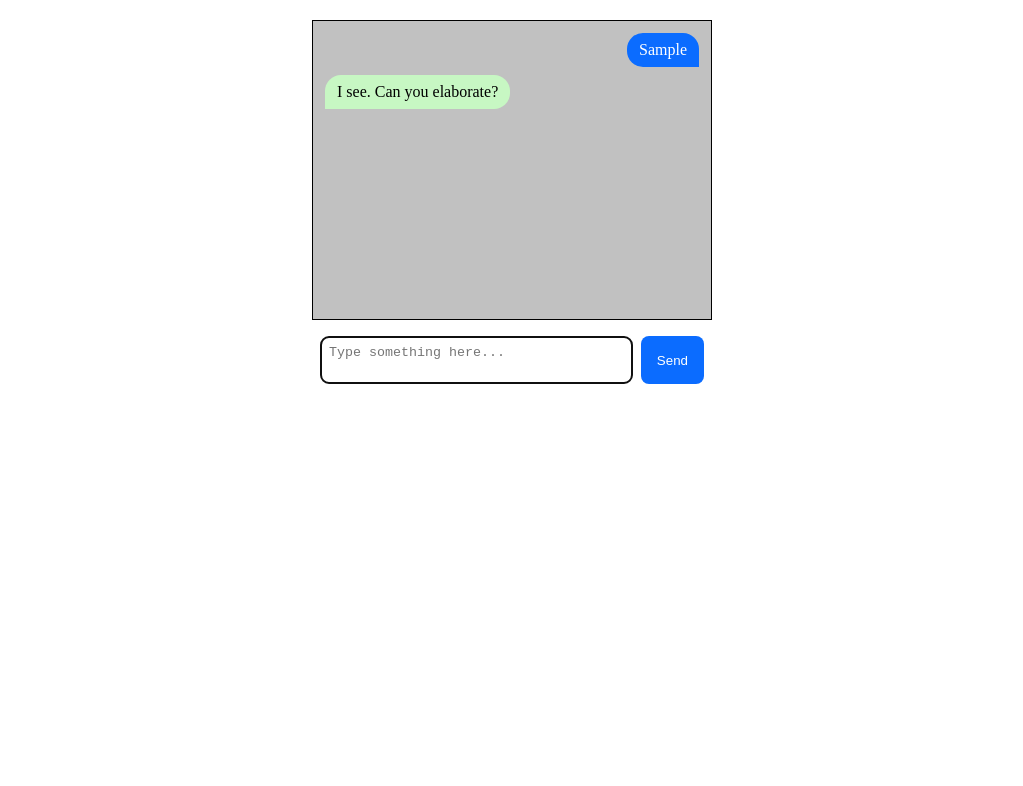
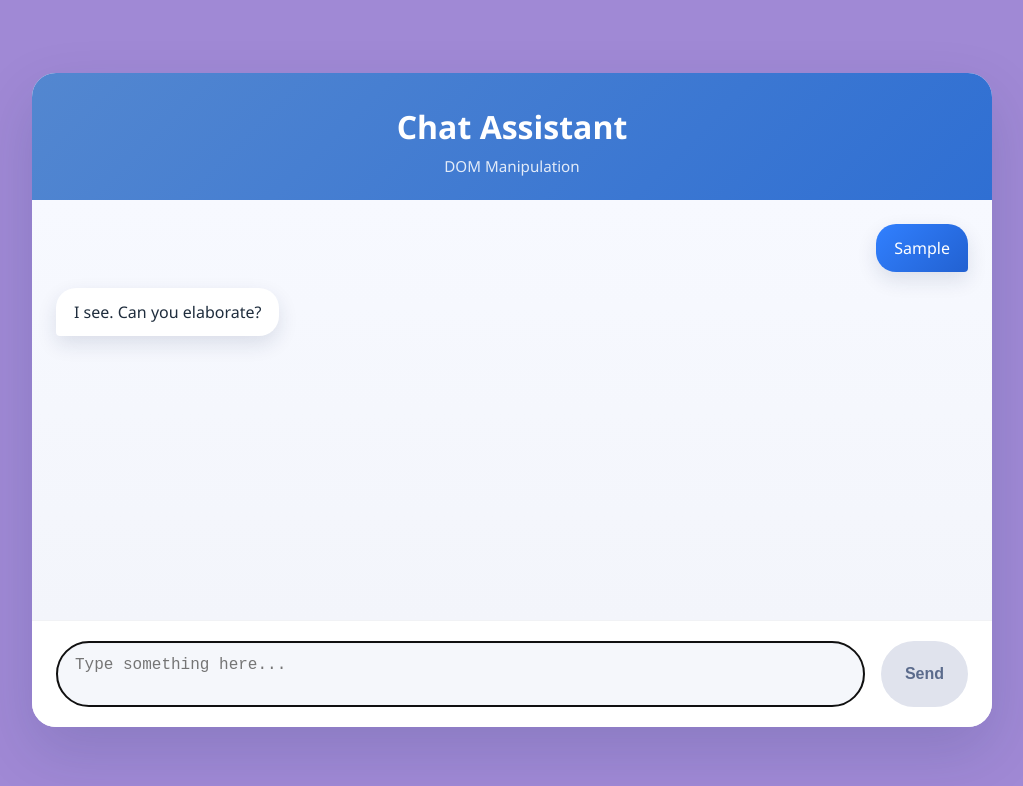
Before and after one commit to Gable0/lab6-components, a plain HTML site: page chat-dom/index.html in a window 1280 px wide. Both pictures are taken after typing "Sample" into the empty fields and a click on the button "Send". Shown: the whole page, without its empty margins (128-1151 px from the left). Drawn offline with Linux system fonts and the light colour scheme.

Commit message:
feature: more css and html changes to DOM approach, fixed elizas 'I think' prompts to work correctly

```diff
--- a/chat-dom/index.html
+++ b/chat-dom/index.html
@@ -8,6 +8,10 @@
     </head>
     <body>
         <div class="chat-container">
+            <div class="chat-header">
+                <h1>Chat Assistant</h1>
+                <p>DOM Manipulation</p>
+            </div>
             <chat-window id="chatWindow"></chat-window>
             <div class="input-container">
                 <textarea placeholder="Type something here..." rows="2" cols="60" id="messageBox"></textarea>
@@ -15,61 +19,6 @@
             </div>
         </div>
 
-        <script type="module">
-            import { getBotResponse } from '../eliza.js';
-
-            const DEBUG = false; // change to true to see console logs
-            function log(msg){ if (DEBUG) console.log(msg); }
-
-            function getResponse(message) {
-                return getBotResponse(message);
-            }
-
-            // append a message node to the chat window with either 'user' or 'bot' class
-            function appendMessage(text, who) {
-                const chatWindow = document.getElementById('chatWindow');
-                const p = document.createElement('p');
-                p.className = who; // 'user' or 'bot'
-                // use textContent to avoid injecting HTML
-                p.textContent = text;
-                chatWindow.appendChild(p);
-                // keep the latest visible
-                chatWindow.scrollTop = chatWindow.scrollHeight;
-            }
-
-            function processMessage(message) {
-                log('processing message: ' + message);
-                const response = getResponse(message || '');
-                // output bot response after a short delay to feel conversational
-                setTimeout(() => appendMessage(response, 'bot'), 150);
-            }
-
-            function send() {
-                log('sending...');
-                const messageBox = document.getElementById('messageBox');
-                const message = messageBox.value.trim();
-                if (!message) return;
-                messageBox.value = '';
-                messageBox.focus();
-                appendMessage(message, 'user');
-                processMessage(message);
-            }
-
-            function init() {
-                log('Loading App...');
-                document.getElementById('sendBtn').addEventListener('click', send);
-
-                document.getElementById('messageBox').addEventListener('keydown', (e) => { // allow Enter to send (Shift+Enter for newline)
-                    if (e.key === 'Enter' && !e.shiftKey) {
-                        e.preventDefault();
-                        send();
-                    }
-                });
-            }
-
-            window.addEventListener('DOMContentLoaded', init);
-        </script>
-
-
+        <script type="module" src="scripts.js"></script>
     </body>
 </html>
--- /dev/null
+++ b/chat-dom/scripts.js
@@ -0,0 +1,52 @@
+import { getBotResponse } from '../eliza.js';
+
+const DEBUG = false; // change to true to see console logs
+function log(msg){ if (DEBUG) console.log(msg); }
+
+function getResponse(message) {
+    return getBotResponse(message);
+}
+
+// append a message node to the chat window with either 'user' or 'bot' class
+function appendMessage(text, who) {
+    const chatWindow = document.getElementById('chatWindow');
+    const p = document.createElement('p');
+    p.className = who; // 'user' or 'bot'
+    // use textContent to avoid injecting HTML
+    p.textContent = text;
+    chatWindow.appendChild(p);
+    // keep the latest visible
+    chatWindow.scrollTop = chatWindow.scrollHeight;
+}
+
+function processMessage(message) {
+    log('processing message: ' + message);
+    const response = getResponse(message || '');
+    // output bot response after a short delay to feel conversational
+    setTimeout(() => appendMessage(response, 'bot'), 150);
+}
+
+function send() {
+    log('sending...');
+    const messageBox = document.getElementById('messageBox');
+    const message = messageBox.value.trim();
+    if (!message) return;
+    messageBox.value = '';
+    messageBox.focus();
+    appendMessage(message, 'user');
+    processMessage(message);
+}
+
+function init() {
+    log('Loading App...');
+    document.getElementById('sendBtn').addEventListener('click', send);
+
+    document.getElementById('messageBox').addEventListener('keydown', (e) => { // allow Enter to send (Shift+Enter for newline)
+        if (e.key === 'Enter' && !e.shiftKey) {
+            e.preventDefault();
+            send();
+        }
+    });
+}
+
+window.addEventListener('DOMContentLoaded', init);
--- a/chat-dom/styles.css
+++ b/chat-dom/styles.css
@@ -1,69 +1,126 @@
+body {
+    background-color: #a089d5;
+    margin: 0;
+    padding: 0;
+    display: flex;
+    align-items: center;
+    justify-content: center;
+    min-height: 100vh;
+    font-family: "Segoe UI", "Helvetica Neue", Arial, sans-serif;
+}
+
 .chat-container {
-    max-width: 400px;
-    margin: 20px auto;
+    width: min(90vw, 960px);
+    margin: 32px;
     display: flex;
     flex-direction: column;
-    gap: 16px;
+    border-radius: 24px;
+    background: #ffffff;
+    box-shadow: 0 24px 60px rgba(15, 38, 88, 0.15);
+}
+
+.chat-header {
+    background: linear-gradient(135deg, #5387d0, #2f6fd3);
+    color: #ffffff;
+    padding: 32px 16px 24px;
+    text-align: center;
+    border-radius: 24px 24px 0 0;
+}
+
+.chat-header h1 {
+    margin: 0;
+    font-size: 2rem;
+    font-weight: 700;
+}
+
+.chat-header p {
+    margin: 8px 0 0 0;
+    font-size: 0.95rem;
+    opacity: 0.85;
 }
 
 chat-window {
     display: block;
-    border: 1px solid rgb(0, 0, 0);
-    height: 300px;
+    height: 420px;
     width: 100%;
-    background: rgb(193, 193, 193);
-    padding: 8px;
+    background: linear-gradient(180deg, #f7f9ff 0%, #f3f5fb 100%);
+    padding: 24px 24px 32px;
     box-sizing: border-box;
     overflow-y: auto;
+    border: none;
+    border-radius: 0;
+    color: #1f2d3d;
+    font-size: 1rem;
+    line-height: 1.5;
+}
+
+chat-window::after {
+    content: "";
+    display: block;
+    clear: both;
+}
+
+chat-window p {
+    display: inline-block;
+    margin: 0;
+    padding: 12px 18px;
+    border-radius: 18px;
+    box-shadow: 0 8px 20px rgba(26, 43, 82, 0.12);
+    max-width: 60%;
 }
 
 chat-window p.user {
-    background: #0b6cff;
-    color: #fff;
+    background: linear-gradient(135deg, #3180ff, #2261d1);
+    color: #ffffff;
     float: right;
     clear: both;
-    text-align: right;
-    padding: 8px 12px;
-    border-radius: 16px 16px 0 16px;
-    margin: 4px;
-    max-width: 70%;
+    text-align: left;
+    border-radius: 20px 20px 4px 20px;
+    margin: 0 0 16px 16px;
 }
 
 chat-window p.bot {
-    background: #c7f7c3;
-    color: #000;
+    background: #ffffff;
+    color: #1f2d3d;
     float: left;
     clear: both;
     text-align: left;
-    padding: 8px 12px;
-    border-radius: 16px 16px 16px 0;
-    margin: 4px;
-    max-width: 70%;
+    border-radius: 20px 20px 20px 4px;
+    margin: 0 16px 16px 0;
 }
 
 .input-container {
     display: flex;
-    gap: 8px;
-    padding: 0 8px;
+    gap: 16px;
+    padding: 20px 24px;
+    background: #ffffff;
+    border-radius: 0 0 24px 24px;
+    border-top: 1px solid rgba(22, 42, 88, 0.06);
 }
 
 #messageBox {
     flex: 1;
-    padding: 8px;
-    border-radius: 8px;
-    border: 1px solid #ccc;
+    padding: 14px 18px;
+    border-radius: 999px;
+    border: 1px solid rgba(30, 64, 175, 0.25);
     resize: none;
+    background: #f5f7fb;
+    font-size: 1rem;
+    color: #1f2d3d;
+    box-shadow: inset 0 1px 2px rgba(16, 24, 64, 0.08);
 }
 
 #sendBtn {
-    padding: 8px 16px;
-    background: #0b6cff;
-    color: white;
+    padding: 0 24px;
+    background: #e0e3ed;
+    color: #5b6b8c;
     border: none;
-    border-radius: 8px;
+    border-radius: 999px;
     cursor: pointer;
+    font-weight: 600;
+    font-size: 1rem;
 }
 
 #sendBtn:hover {
-    background: #0952c5;
+    background: #d6dae5;
 }
--- a/eliza.js
+++ b/eliza.js
@@ -12,7 +12,7 @@
 // Eliza-style response patterns
 const patterns = [
   {
-    pattern: /hello|hi|hey|howdy/i,
+    pattern: /\b(hello|hi|hey|howdy)\b/i,
     responses: [
       "Hello! How are you doing today?",
       "Hi there! What's on your mind?",
@@ -29,7 +29,7 @@ const patterns = [
     ]
   },
   {
-    pattern: /help|what can you do/i,
+    pattern: /(\bhelp\b|what can you do)/i,
     responses: [
       "I'm a simple chatbot built with Eliza-style pattern matching. I can respond to your messages based on keywords. Try asking me questions!",
       "I can have a basic conversation with you. Ask me anything and I'll do my best to respond!",
@@ -111,7 +111,7 @@ const patterns = [
     ]
   },
   {
-    pattern: /I think (.*)/i,
+    pattern: /\bI think\b(?: (.*))?/i,
     responses: [
       "What makes you think $1?",
       "Why do you believe $1?",
@@ -148,7 +148,8 @@ export function getBotResponse(message) {
       // Replace captured groups (e.g., $1, $2) with matched text
       if (match.length > 1) {
         for (let j = 1; j < match.length; j++) {
-          response = response.replace('$' + j, match[j]);
+          const replacement = match[j] && match[j].trim() ? match[j].trim() : 'that';
+          response = response.replace('$' + j, replacement);
         }
       }
 
```
